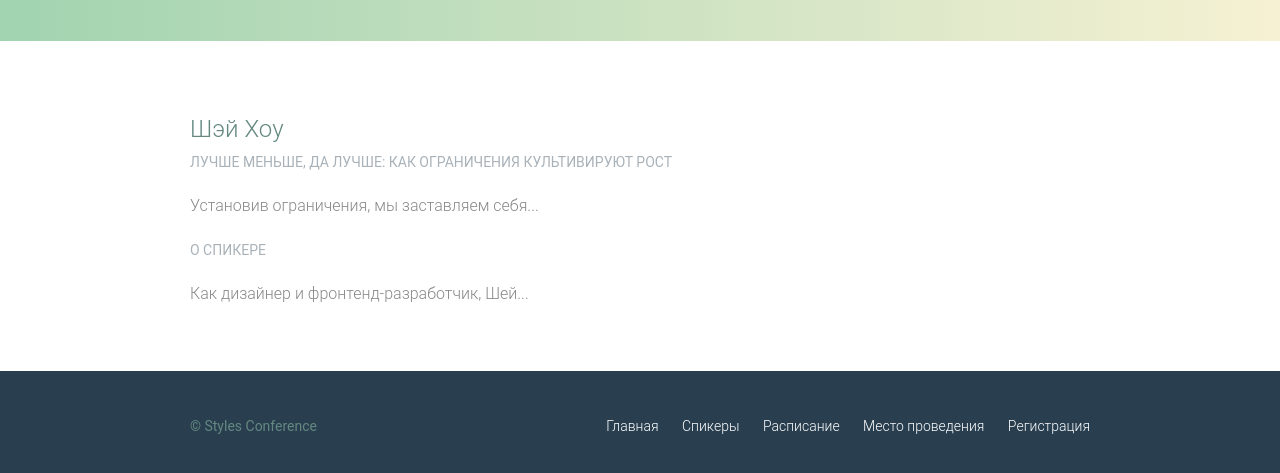
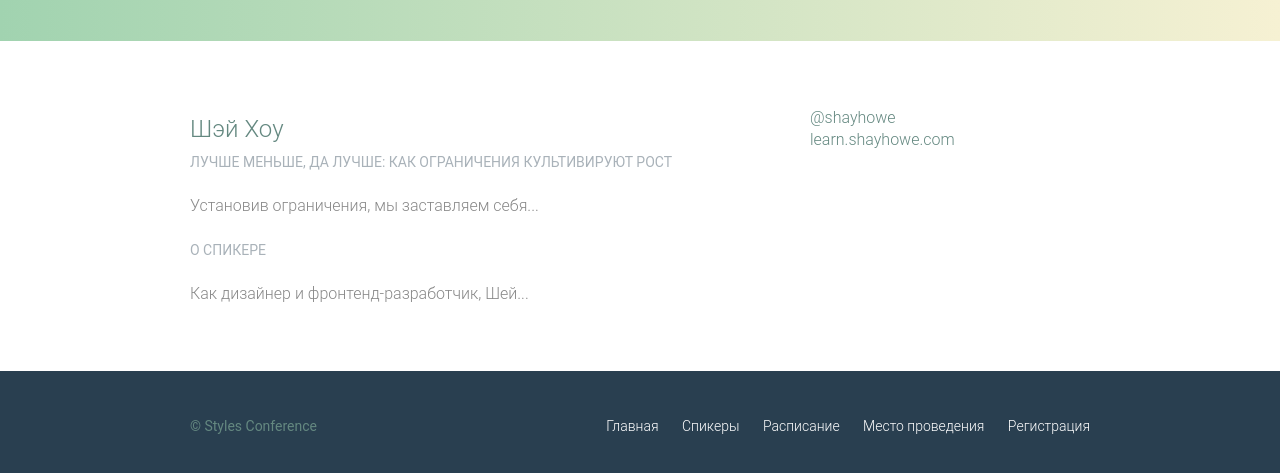
Before and after one commit to O-Julia-O/FirstSite, a plain HTML site: page html/speakers.html in a window 1280 px wide. Shown: the part 355-828 px from the top of the page. Drawn offline with Linux system fonts and the light colour scheme.

Commit message:
Added some information about speakers in column.

```diff
--- a/html/speakers.html
+++ b/html/speakers.html
@@ -49,7 +49,12 @@
         </div><!--
 
         --><aside class="col-1-3">
-
+            <div class="speaker-info">
+              <ul>
+                <li><a href="https://twitter.com/shayhowe">@shayhowe</a></li>
+                <li><a href="http://learn.shayhowe.com/">learn.shayhowe.com</a></li>
+              </ul>
+            </div>
         </aside>
       </section>
     </div>
```
